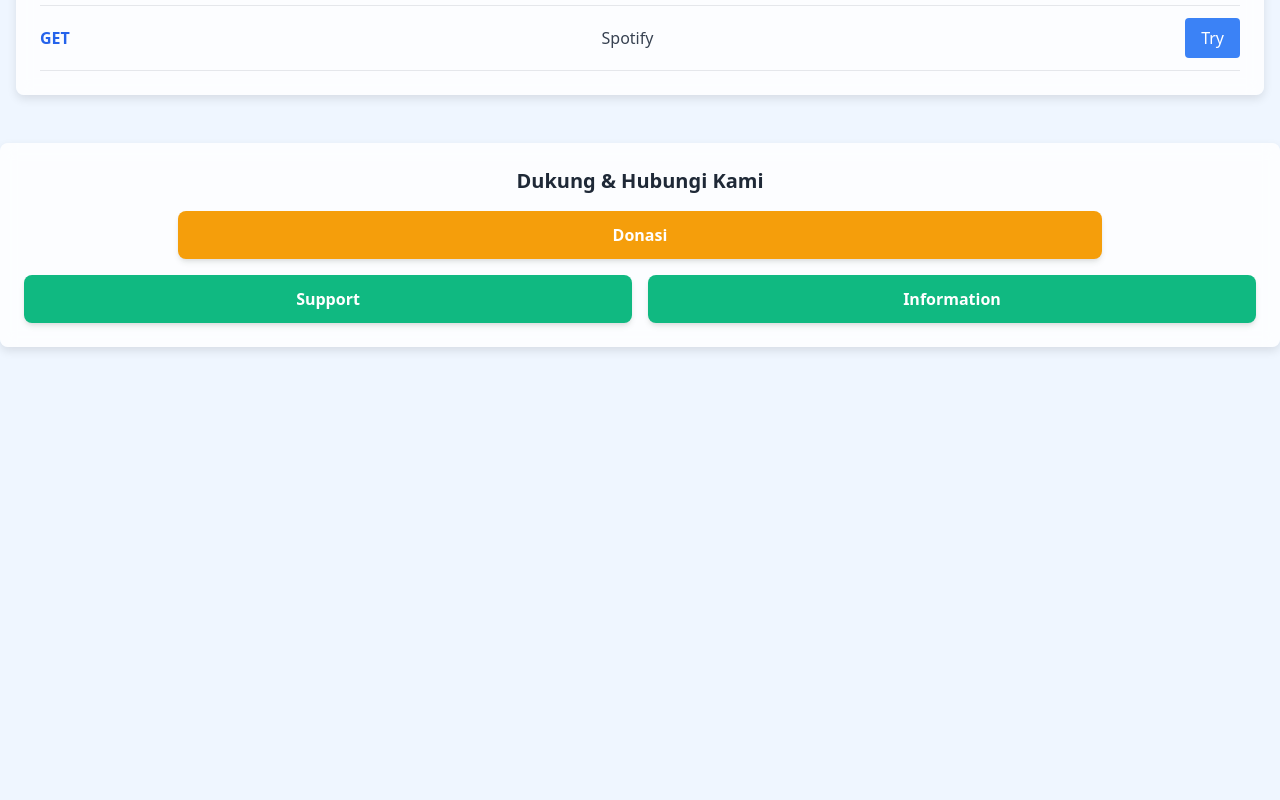
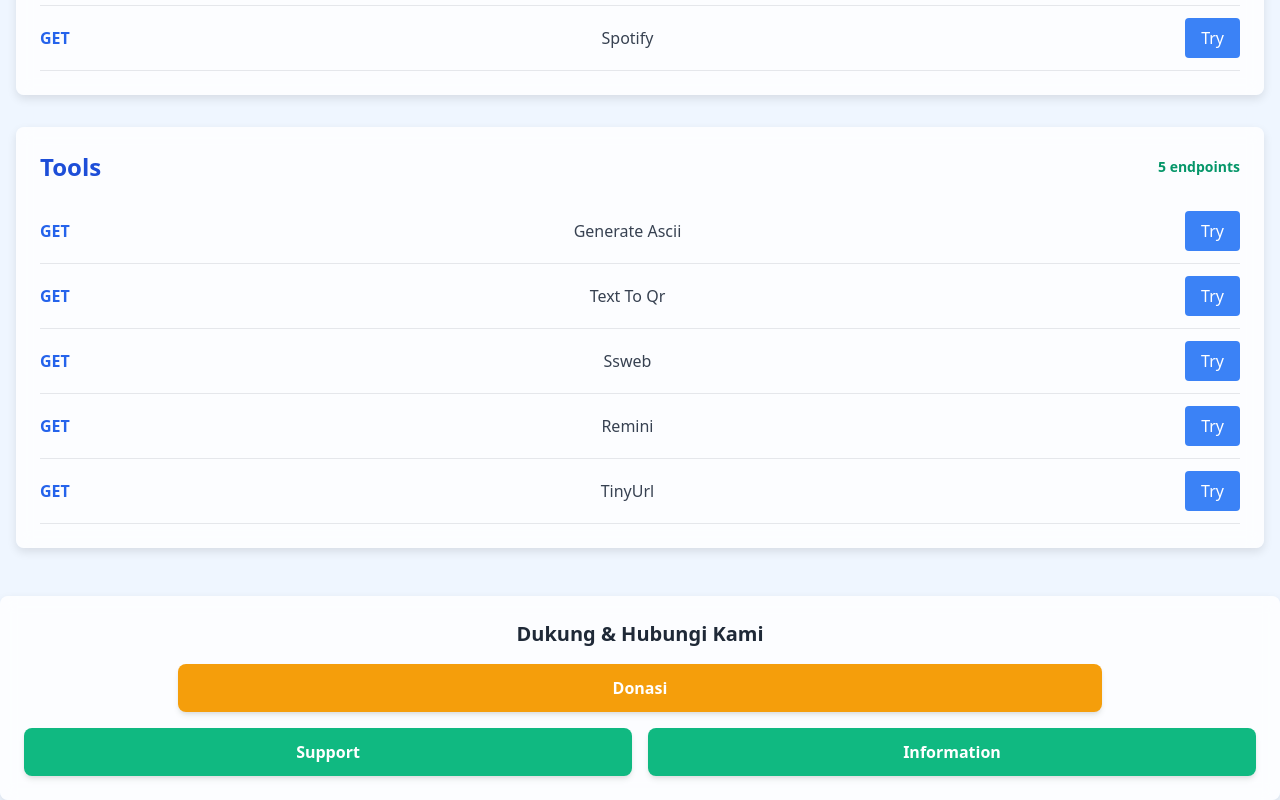
Before and after one commit to goodboys21/jasainstall-bagus, a website: page index.html in a window 1280 px wide. Shown: the part 2338-3138 px from the top of the page. Before the commit the page ends 2685 px from the top, so only its background shows below. Drawn offline with nearby package versions, Linux system fonts and the light colour scheme.

Commit message:
index.html

```diff
--- a/index.html
+++ b/index.html
@@ -296,7 +296,57 @@
                 </li>
             </ul>
         </div>
+
+                <!-- API Tools Endpoints Section -->
+        <div class="box mt-8">
+            <div class="flex justify-between items-center mb-4">
+                <h2 class="text-2xl font-semibold text-blue-700">Tools</h2>
+                <span class="text-green-600 text-sm font-semibold">5 endpoints</span>
+            </div>
+            <ul>
+                <li class="flex justify-between items-center py-3 border-b">
+                    <span class="text-blue-600 font-semibold">GET</span>
+                    <span class="text-gray-700">Generate Ascii</span>
+                    <a href="https://apii.baguss.web.id/tools/ascii?apikey=bagus&text=bagus" class="bg-blue-500 hover:bg-blue-600 text-white py-2 px-4 rounded transition">
+                        Try
+                    </a>
+                </li>
+
+                <li class="flex justify-between items-center py-3 border-b">
+                    <span class="text-blue-600 font-semibold">GET</span>
+                    <span class="text-gray-700">Text To Qr</span>
+                    <a href="https://apii.baguss.web.id/tools/toqr?apikey=bagus&text=bagus" class="bg-blue-500 hover:bg-blue-600 text-white py-2 px-4 rounded transition">
+                        Try
+                    </a>
+                </li>
+
+                <li class="flex justify-between items-center py-3 border-b">
+                    <span class="text-blue-600 font-semibold">GET</span>
+                    <span class="text-gray-700">Ssweb</span>
+                    <a href="https://apii.baguss.web.id/tools/ssweb?apikey=bagus&url=https://api.baguss.web.id/&type=desktop" class="bg-blue-500 hover:bg-blue-600 text-white py-2 px-4 rounded transition">
+                        Try
+                    </a>
+                </li>
+
+                <li class="flex justify-between items-center py-3 border-b">
+                    <span class="text-blue-600 font-semibold">GET</span>
+                    <span class="text-gray-700">Remini</span>
+                    <a href="https://apii.baguss.web.id/tools/remini?apikey=bagus&url=https://files.catbox.moe/rcqzvr.png" class="bg-blue-500 hover:bg-blue-600 text-white py-2 px-4 rounded transition">
+                        Try
+                    </a>
+                </li>
+                                <li class="flex justify-between items-center py-3 border-b">
+                    <span class="text-blue-600 font-semibold">GET</span>
+                    <span class="text-gray-700">TinyUrl</span>
+                    <a href="https://apii.baguss.web.id/tools/tinyurl?apikey=bagus&url=https://api.baguss.web.id" class="bg-blue-500 hover:bg-blue-600 text-white py-2 px-4 rounded transition">
+                        Try
+                    </a>
+                </li>
+            </ul>
+        </div>
     </main>
+
+
 
         <!-- Footer Buttons -->
         <div class="box mt-8 text-center">
```
